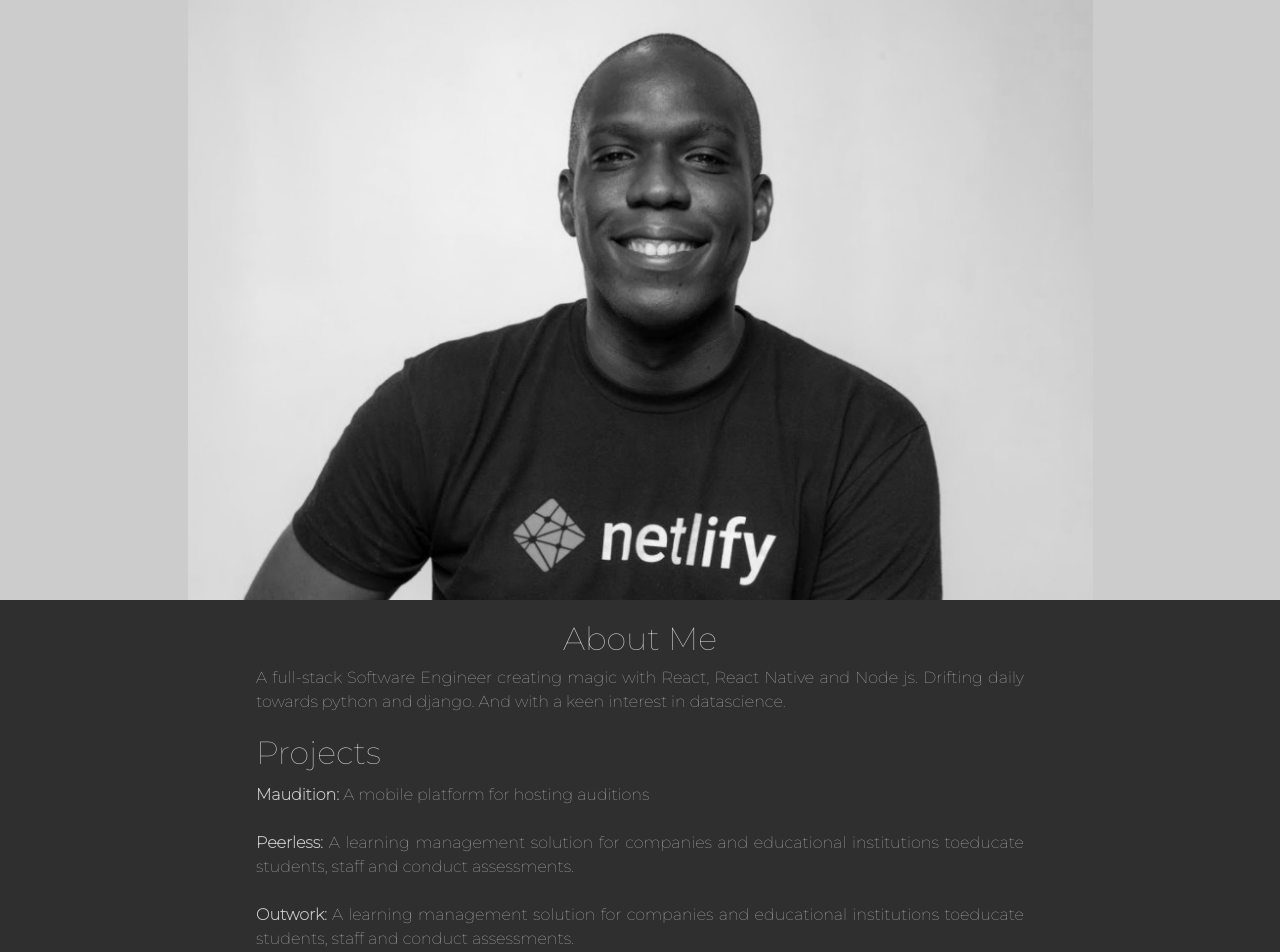
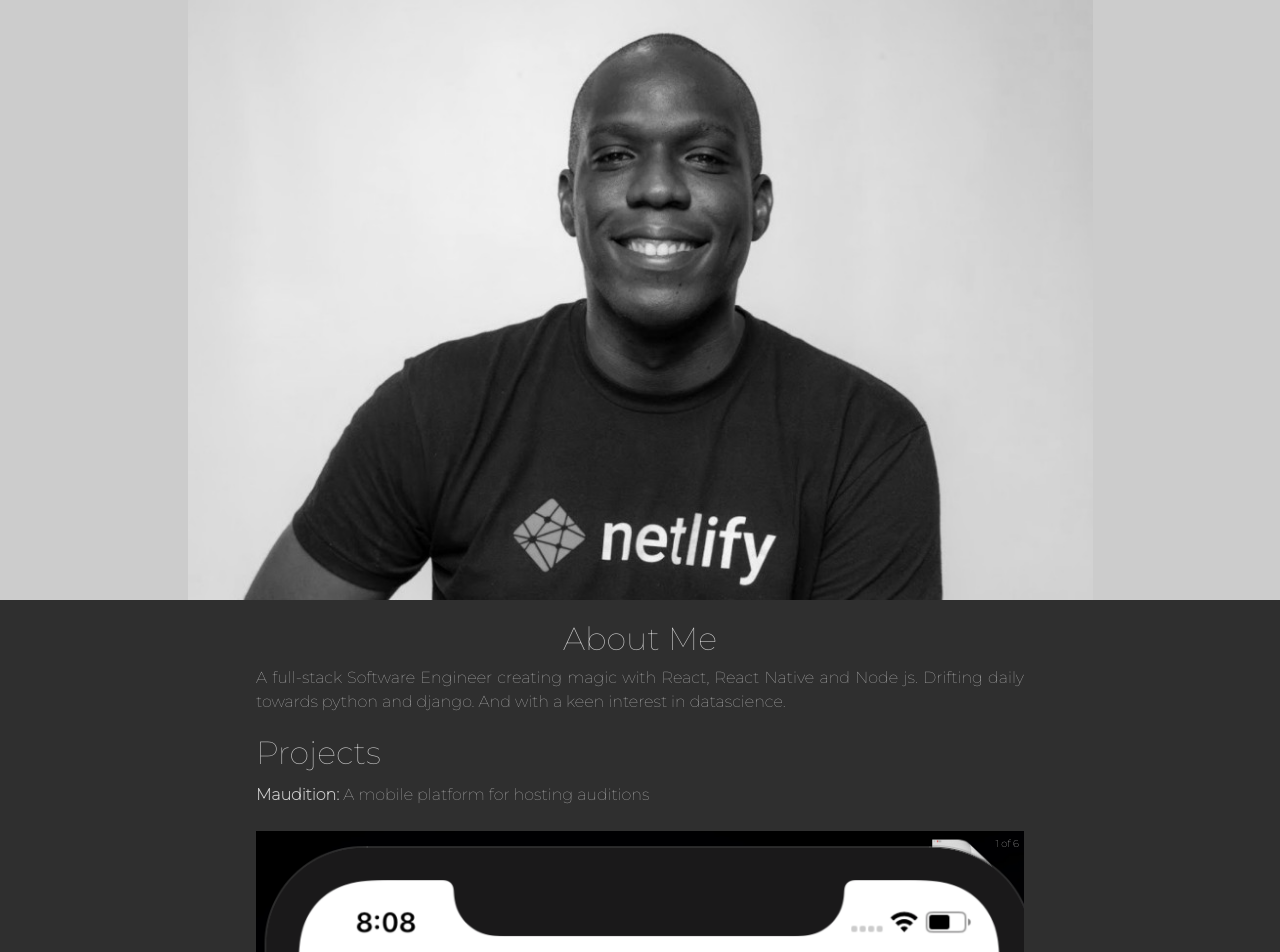
Before and after one commit to Rukeeo1/personal-website, a React (Create React App) app: page / in a window 1280 px wide. Shown: the top 952 px of the page. Built offline with nearby package versions, Linux system fonts and the light colour scheme.

Commit message:
chore: add project images

```diff
--- a/src/views/Home/index.js
+++ b/src/views/Home/index.js
@@ -18,9 +18,14 @@ export default function Home() {
       </div>
       <div className="home__center">
         <h2>Projects</h2>
-        {/* projects comes in here should be a component */}
         {projects.map((project) => {
-          return <ProjectCard title={project.title} info={project.info} />;
+          return (
+            <ProjectCard
+              title={project.title}
+              info={project.info}
+              projectImages={project.projectImages}
+            />
+          );
         })}
       </div>
     </div>
```
